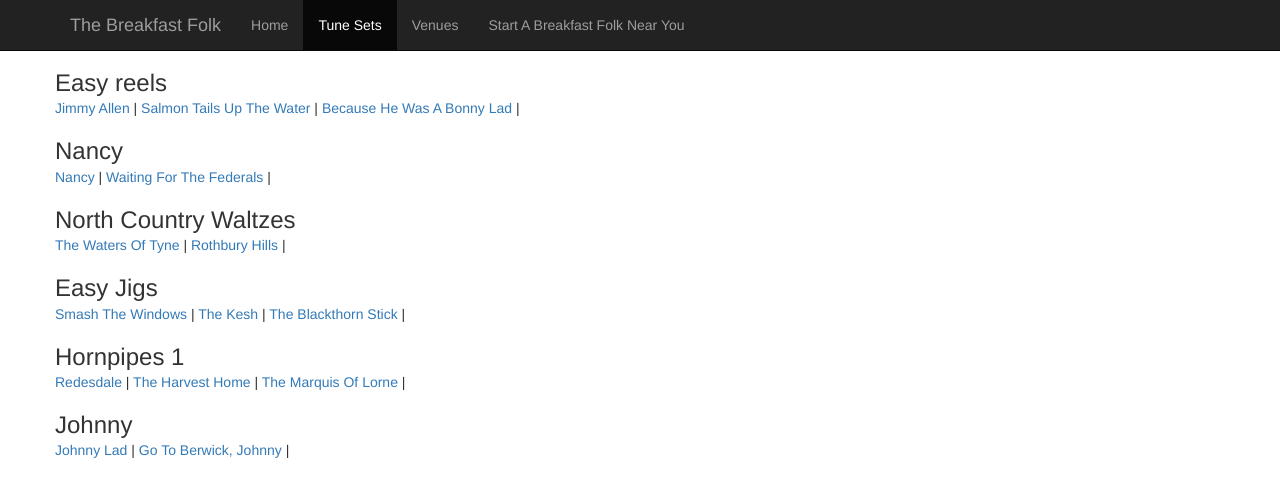
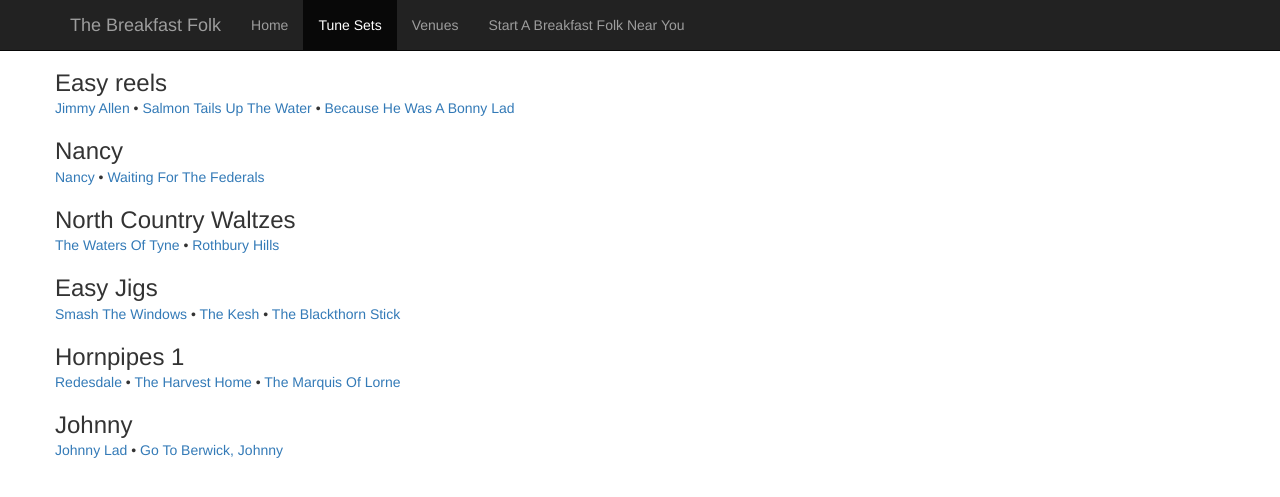
Before and after one commit to thebreakfastfolk/thebreakfastfolk.github.io, a Jekyll site: the page built from tune-sets.md, in a window 1280 px wide. Shown: the top 497 px of the page. Built offline with Jekyll 4.4.1, drawn with Linux system fonts in a browser that asks for light colours; nearby versions of some CDN libraries.

Commit message:
use bullet and don't display at end of list

```diff
--- a/_layouts/tune-sets.html
+++ b/_layouts/tune-sets.html
@@ -8,7 +8,8 @@ layout: default
     <h3>{{ heading[0] }}</h3>
         {% for set in heading[1] %}
             <a href="http://www.folktunefinder.com/tune/{{ set[1] }}/"
-               target="_newtab">{{ set[0] }}</a> |
+               target="_newtab">{{ set[0] }}</a>
+            {% if forloop.last == false %}&bull;{% endif %}
         {% endfor %}
     {% endfor %}
 
```
